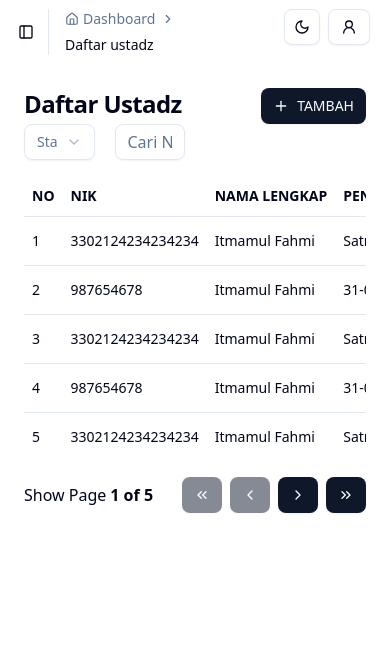
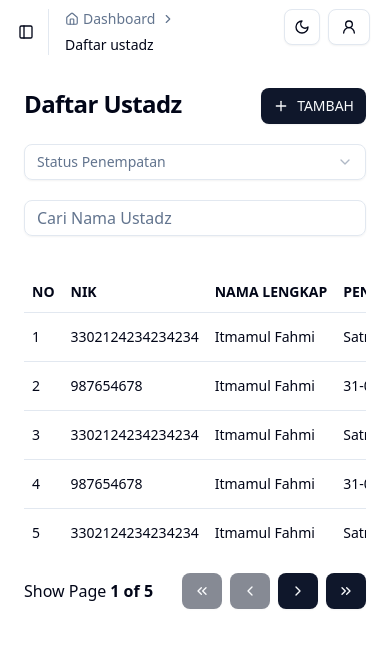
Before and after one commit to fahmiitmamul/darul-hikam-frontend, a Next.js app: page /daftar-ustadz in a window 390 px wide. Shown: the top 648 px of the page. Built offline with nearby package versions, Linux system fonts and the light colour scheme.

Commit message:
feat: update responsive

```diff
--- a/app/(buku-pelajaran)/buku-pelajaran/page.jsx
+++ b/app/(buku-pelajaran)/buku-pelajaran/page.jsx
@@ -109,8 +109,8 @@ export default function BukuPelajaran() {
           </div>
 
           {/* Content */}
-          <div className="grid grid-cols-2 gap-5">
-            <div className="grid grid-cols-2 gap-5">
+          <div className="grid grid-cols-1 md:grid-cols-2 gap-5">
+            <div className="grid grid-cols-1 md:grid-cols-2 gap-5">
               <div>
                 <Select defaultValue="">
                   <SelectTrigger className="w-full">
--- a/app/(ustadz)/daftar-ustadz/page.jsx
+++ b/app/(ustadz)/daftar-ustadz/page.jsx
@@ -360,8 +360,8 @@ export default function DaftarUstadz() {
           </div>
 
           {/* Content */}
-          <div className="grid grid-cols-2 gap-5">
-            <div className="grid grid-cols-2 gap-5">
+          <div className="grid grid-cols-1 md:grid-cols-2 gap-5 mt-5">
+            <div className="grid grid-cols-1 md:grid-cols-2 gap-5">
               <div>
                 <Select defaultValue="">
                   <SelectTrigger className="w-full">
```
